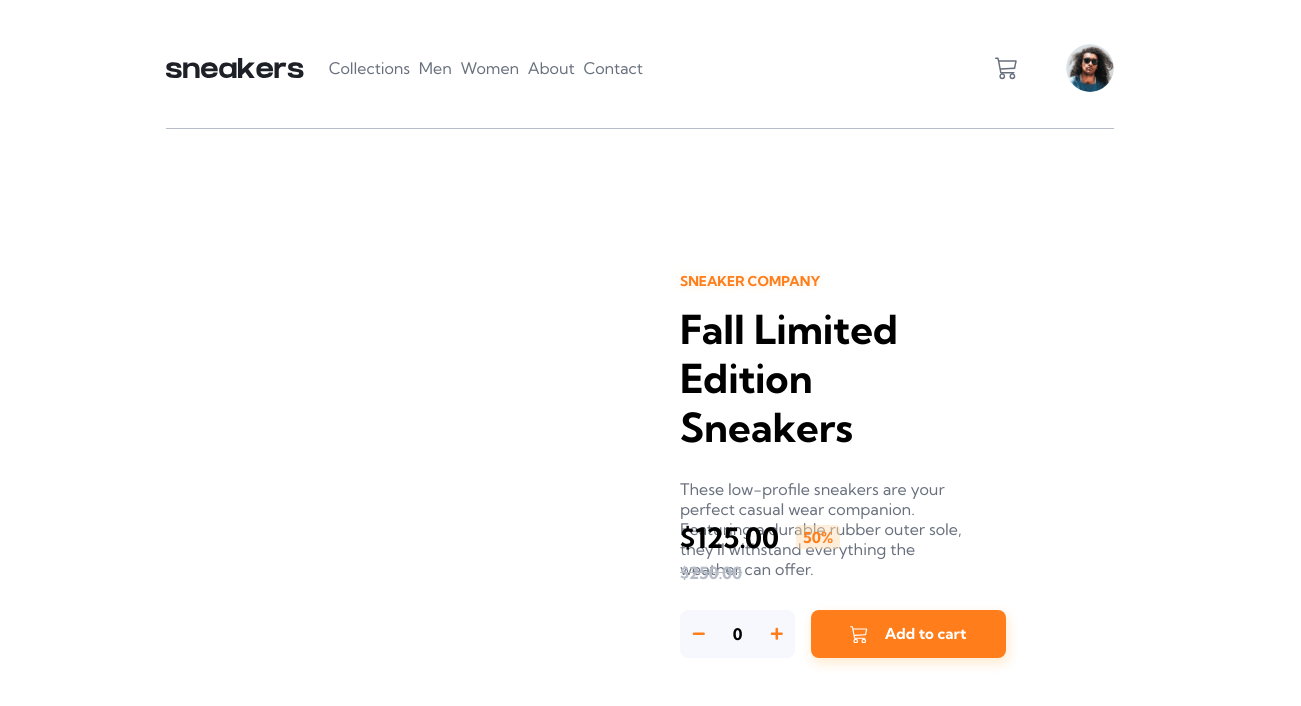
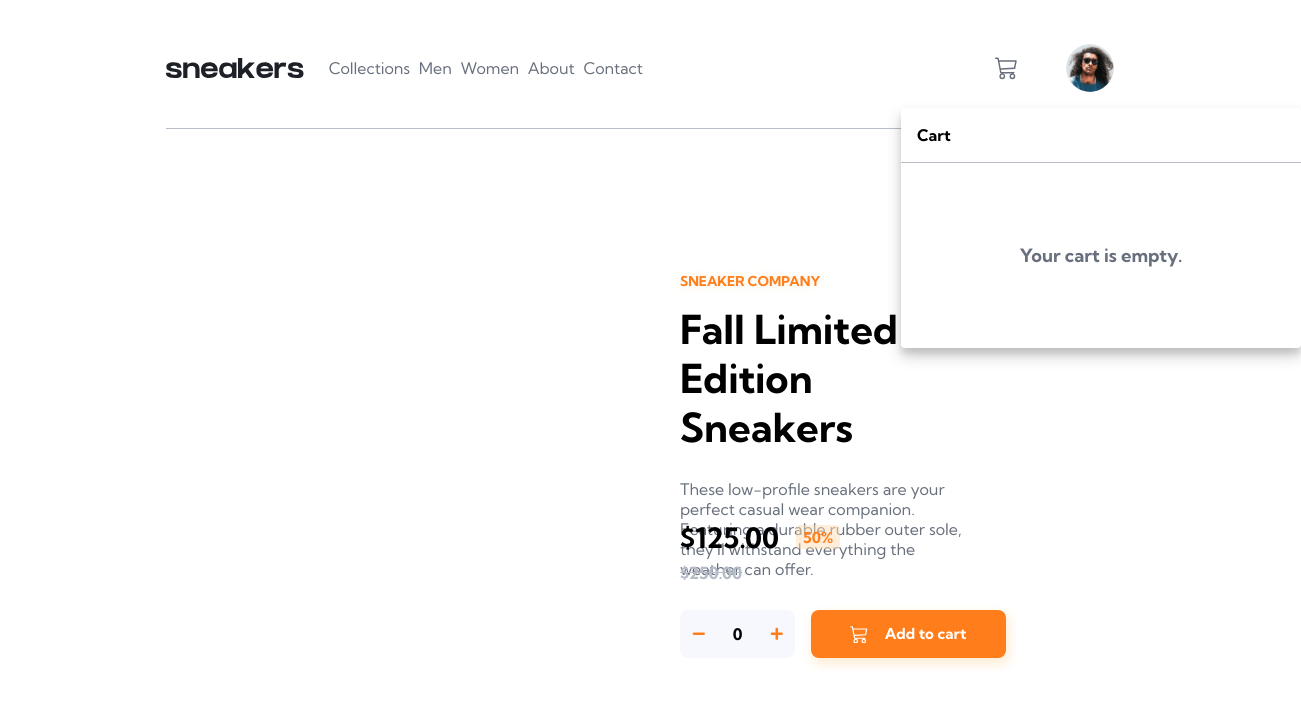
Before and after one commit to JurgenMik/E-commerce-Product, a React (Create React App) app: page / in a window 1280 px wide. Both pictures are taken after a click on the icon 1006 px from the left and 68 px from the top of the page. Shown: the top 706 px of the page, 1301 px wide, since content can reach past the window. Built offline with nearby package versions, Linux system fonts and the light colour scheme.

Commit message:
EP-created-the-Cart-component-and-made-adjustments-to-style-specifications

```diff
--- a/src/App.tsx
+++ b/src/App.tsx
@@ -5,12 +5,14 @@ import MobileNavigation from './components/MobileNavigation/MobileNavigation';
 import {FaMinus, FaPlus} from 'react-icons/fa';
 import {BsCart3} from 'react-icons/bs';
 import {Product} from "./interface";
+import Thumbnail from './components/assets/product/image-product-1-thumbnail.jpg';
 
 function App() {
 
     const [cart, setCartItems] = useState<Product[]>([]);
     const [product, setProductProps] = useState<Product>({
         product_id: 'Fall Limited Edition Sneakers',
+        product_thumbnail: Thumbnail,
         price: 125,
         quantity: 0,
     });
--- /dev/null
+++ b/src/components/Cart/Cart.scss
@@ -0,0 +1,98 @@
+@import '../../variables/variables.scss';
+
+.main-cart-container {
+  position: absolute;
+  background: $White;
+  font-family: Kumbh Sans;
+  border-radius: 0.25rem;
+  box-shadow: rgba(0, 0, 0, 0.19) 0 8px 16px, rgba(0, 0, 0, 0.1) 0 6px 6px;
+  height: 15rem;
+  display: flex;
+  flex-direction: column;
+  .cart-header {
+    width: 100%;
+    height: 25%;
+    border-bottom: 1px solid $GrayishBlue;
+    display: flex;
+    align-items: center;
+    h1 {
+      font-size: 1rem;
+      margin-left: 1rem;
+    }
+  }
+  #cart-empty {
+    height: 75%;
+    display: flex;
+    justify-content: center;
+    font-size: 1.15rem;
+    align-items: center;
+    color: $DarkGrayishBlue;
+  }
+  .main-item-container {
+    width: 90%;
+    min-height: 60%;
+    height: auto;
+    margin-left: auto;
+    margin-right: auto;
+    .item-container {
+      display: flex;
+      align-items: center;
+      height: 3rem;
+      width: 100%;
+      margin-top: 1.5rem;
+      .cart-item-thumbnail {
+        width: 15%;
+        height: 100%;
+        display: flex;
+        align-items: center;
+        img {
+          width: 3.5rem;
+          height: 3.5rem;
+          border-radius: 0.35rem;
+        }
+      }
+      .cart-details {
+        display: flex;
+        flex-direction: column;
+        width: 80%;
+        margin-left: 1.25rem;
+        color: $DarkGrayishBlue;
+        p {
+          font-size: 1rem;
+          margin-top: -0.25rem;
+        }
+        h1 {
+          font-size: 1rem;
+          font-weight: unset;
+        }
+        .price {
+          display: flex;
+          #sum {
+            margin-left: 0.25rem;
+            font-weight: 700;
+            color: black;
+          }
+        }
+      }
+      #item-delete {
+        color: $GrayishBlue;
+        font-size: 1.15rem;
+      }
+    }
+    button {
+      margin-top: 1.5rem;
+      width: 100%;
+      padding: 0.75rem;
+      border-radius: 0.50rem;
+      border: none;
+      background: $Orange;
+      font-family: Kumbh Sans;
+      font-weight: 700;
+      font-size: 1rem;
+      color: $White;
+      &:hover {
+        cursor: pointer;
+      }
+    }
+  }
+}
--- /dev/null
+++ b/src/components/Cart/Cart.tsx
@@ -0,0 +1,56 @@
+import React from 'react';
+import './Cart.scss';
+import {Product} from "../../interface";
+import {RiDeleteBin5Fill} from 'react-icons/ri';
+import {cartPosition} from "../../utils";
+
+function Cart({cart}: { cart: Product[] }) {
+    return (
+        <div className="main-cart-container" style={cartPosition}>
+            <div className="cart-header">
+                <h1>Cart</h1>
+            </div>
+            <>
+                {cart.length === 0 ?
+                    <h1 id="cart-empty">
+                        Your cart is empty.
+                    </h1>
+                    :
+                    <div className="main-item-container">
+                        {cart.map((item: Product) => {
+                            return (
+                                <div className="item-container" key={item.product_id}>
+                                    <div className="cart-item-thumbnail">
+                                        <img
+                                            src={item.product_thumbnail}
+                                            alt="thumbnail"
+                                        />
+                                    </div>
+                                    <div className="cart-details">
+                                        <h1>{item.product_id}</h1>
+                                        <div className="price">
+                                            <p>
+                                                ${`${item.price} x ${item.quantity}`}
+                                            </p>
+                                            <p id="sum">
+                                                ${item.price * item.quantity}
+                                            </p>
+                                        </div>
+                                    </div>
+                                    <RiDeleteBin5Fill
+                                        id="item-delete"
+                                    />
+                                </div>
+                            )
+                        })}
+                        <button>
+                            Checkout
+                        </button>
+                    </div>
+                }
+            </>
+        </div>
+    )
+}
+
+export default Cart;
--- a/src/components/MobileNavigation/MobileNavigation.scss
+++ b/src/components/MobileNavigation/MobileNavigation.scss
@@ -63,12 +63,11 @@
 }
 
 .mobileInteractive-container {
-  position: relative;
   width: 25%;
   margin-right: 1rem;
   display: flex;
   align-items: center;
-  img {
+  #avatar {
     height: 2.25rem;
     width: 2.25rem;
     margin-left: 1.5rem;
--- a/src/components/MobileNavigation/MobileNavigation.tsx
+++ b/src/components/MobileNavigation/MobileNavigation.tsx
@@ -5,13 +5,14 @@ import Avatar from '../assets/image-avatar.png';
 import {BsCart3} from 'react-icons/bs';
 import {GiHamburgerMenu} from 'react-icons/gi';
 import {IoMdClose} from 'react-icons/io';
-import {anchorTitles} from "../../utils";
 import {Product} from "../../interface";
-import {cartNotificationStyle} from "../../utils";
+import {cartNotificationStyle, anchorTitles} from "../../utils";
+import Cart from "../Cart/Cart";
 
 function MobileNavigation({cart}: { cart: Product[] }) {
 
     const [openSidebarMenu, setOpenSidebarMenu] = useState<boolean>(false);
+    const [isCartOpen, setIsCartOpen] = useState<boolean>(false);
 
     const handleSidebarMenuPopup = () => {
         setOpenSidebarMenu(true);
@@ -19,6 +20,10 @@ function MobileNavigation({cart}: { cart: Product[] }) {
 
     const handleSidebarMenuClose = () => {
         setOpenSidebarMenu(false);
+    }
+
+    const handleOpenCartModal = () => {
+        setIsCartOpen(!isCartOpen);
     }
 
     return (
@@ -67,11 +72,18 @@ function MobileNavigation({cart}: { cart: Product[] }) {
                 }
                 <BsCart3
                     id="cart"
+                    onClick={handleOpenCartModal}
                 />
                 <img
+                    id="avatar"
                     src={Avatar}
                     alt="profile"
                 />
+                {isCartOpen &&
+                    <Cart
+                        cart={cart}
+                    />
+                }
             </div>
         </div>
     )
--- a/src/components/Navigation/Navigation.scss
+++ b/src/components/Navigation/Navigation.scss
@@ -43,7 +43,7 @@
   margin-left: auto;
   float: right;
   transition: outline 0.3s;
-  img {
+  #avatar {
     width: 3rem;
     height: 3rem;
     margin-left: 3rem;
--- a/src/components/Navigation/Navigation.tsx
+++ b/src/components/Navigation/Navigation.tsx
@@ -3,13 +3,14 @@ import './Navigation.scss';
 import Logo from '../assets/logo.svg';
 import Avatar from '../assets/image-avatar.png';
 import {BsCart3} from 'react-icons/bs';
-import {anchorTitles} from "../../utils";
 import {Product} from "../../interface";
-import {cartNotificationStyle} from "../../utils";
+import {cartNotificationStyle, anchorTitles} from "../../utils";
+import Cart from "../Cart/Cart";
 
 function Navigation({cart}: { cart: Product[] }) {
 
     const [hoveredLink, setHovered] = useState<string>();
+    const [isCartOpen, setIsCartOpen] = useState<boolean>(false);
 
     const handleHoveredLink = (e: React.MouseEvent<HTMLAnchorElement>) => {
         setHovered(e.currentTarget.innerHTML);
@@ -21,6 +22,10 @@ function Navigation({cart}: { cart: Product[] }) {
 
     const handleResetHoveredState = () => {
         setHovered('');
+    }
+
+    const handleOpenCartModal = () => {
+        setIsCartOpen(!isCartOpen);
     }
 
     return (
@@ -54,11 +59,18 @@ function Navigation({cart}: { cart: Product[] }) {
                 }
                 <BsCart3
                     id="cart"
+                    onClick={handleOpenCartModal}
                 />
                 <img
+                    id="avatar"
                     src={Avatar}
                     alt="profile"
                 />
+                {isCartOpen &&
+                    <Cart
+                        cart={cart}
+                    />
+                }
             </div>
         </div>
     )
--- a/src/interface/index.ts
+++ b/src/interface/index.ts
@@ -1,5 +1,6 @@
 export interface Product {
     product_id: string,
+    product_thumbnail: string,
     price: number,
     quantity: number
 }
--- a/src/utils/index.ts
+++ b/src/utils/index.ts
@@ -10,8 +10,8 @@ export const anchorTitles = [
 
 export const cartNotificationStyle: CSSProperties = {
     position: "absolute",
-    top:  window.innerWidth <= 395 ? "0.20rem" : "0.50rem",
-    right: window.innerWidth <= 395 ? "3.75rem" : "5.75rem",
+    top: window.innerWidth <= 395 ? "1rem" : "0.50rem",
+    right: window.innerWidth <= 395 ? "5.25rem" : "5.75rem",
     width: window.innerWidth <= 395 ? "0.30rem" : "0.55rem",
     paddingRight: "0.30rem",
     paddingLeft: "0.30rem",
@@ -19,5 +19,11 @@ export const cartNotificationStyle: CSSProperties = {
     borderRadius: "1rem",
     textAlign: "center",
     backgroundColor: "hsl(26, 100%, 55%)",
-    color: "white",
+    color: "white"
 };
+
+export const cartPosition: CSSProperties = {
+    width: window.innerWidth <= 395 ? "22.5rem" : "25rem",
+    top: window.innerWidth <= 395 ? "4.5rem" : "4rem",
+    left: window.innerWidth <= 395 ? "1.15rem" : "1.5rem",
+}
```
Also changed, not shown: src/components/assets/product/image-product-1-thumbnail.jpg (added).
